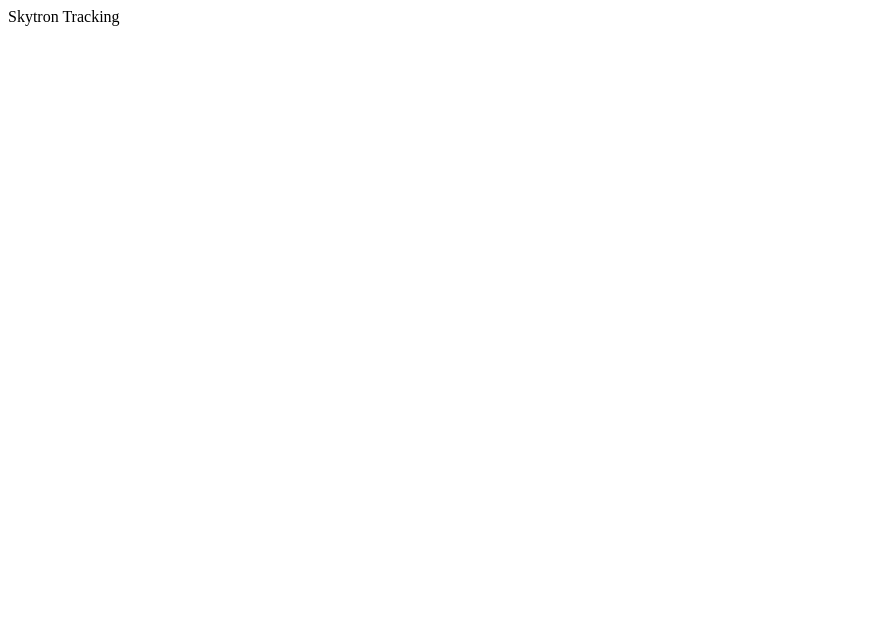
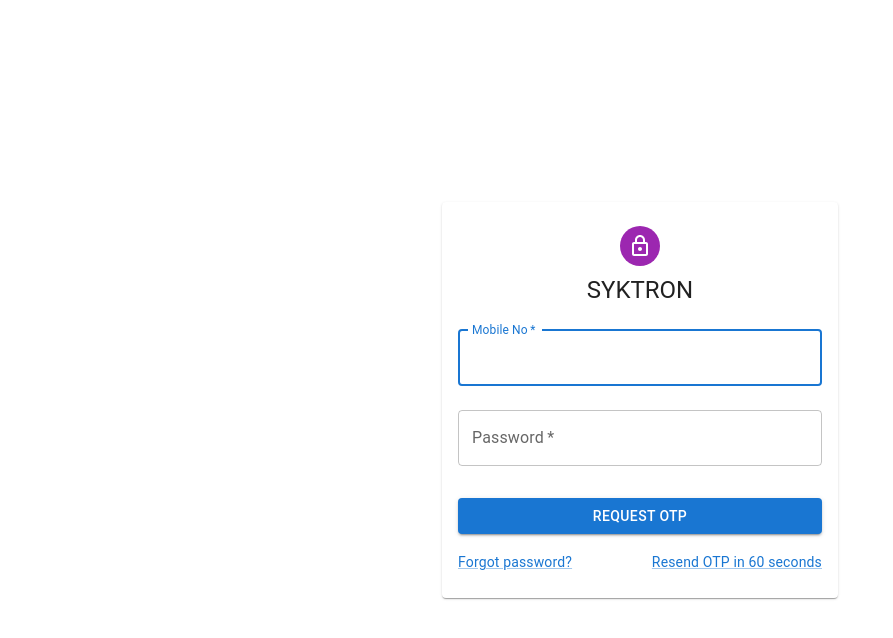
Before and after one commit to skytronserver/skytronfrontend, a React (Create React App) app: page / in a window 1280 px wide. Shown: the top 638 px of the page, without its empty margins (0-893 px from the left). Built offline with nearby package versions, Linux system fonts and the light colour scheme.

Commit message:
added login page

```diff
--- a/package.json
+++ b/package.json
@@ -3,6 +3,10 @@
   "version": "0.1.0",
   "private": true,
   "dependencies": {
+    "@emotion/react": "^11.11.3",
+    "@emotion/styled": "^11.11.0",
+    "@mui/icons-material": "^5.15.3",
+    "@mui/material": "^5.15.3",
     "@testing-library/jest-dom": "^5.17.0",
     "@testing-library/react": "^13.4.0",
     "@testing-library/user-event": "^13.5.0",
--- a/src/App.js
+++ b/src/App.js
@@ -1,7 +1,7 @@
 import React from "react";
-
+import Login from "./components/Login";
 const App = () => {
-  return <div>Skytron Tracking</div>;
+  return <Login />;
 };
 
 export default App;
--- /dev/null
+++ b/src/components/Login.jsx
@@ -0,0 +1,108 @@
+import React from "react";
+import Avatar from "@mui/material/Avatar";
+import Button from "@mui/material/Button";
+import CssBaseline from "@mui/material/CssBaseline";
+import TextField from "@mui/material/TextField";
+import Card from "@mui/material/Card";
+import CardContent from "@mui/material/CardContent";
+import Link from "@mui/material/Link";
+import Grid from "@mui/material/Grid";
+import Box from "@mui/material/Box";
+import LockOutlinedIcon from "@mui/icons-material/LockOutlined";
+import Typography from "@mui/material/Typography";
+import Container from "@mui/material/Container";
+import { createTheme, ThemeProvider } from "@mui/material/styles";
+
+const defaultTheme = createTheme();
+const Login = () => {
+  const handleSubmit = (event) => {
+    event.preventDefault();
+    const data = new FormData(event.currentTarget);
+    console.log({
+      mobile: data.get("mobile"),
+      password: data.get("password"),
+    });
+  };
+
+  return (
+    <ThemeProvider theme={defaultTheme}>
+      <Container component="main" maxWidth="xs">
+        <CssBaseline />
+        <Grid
+          container
+          spacing={0}
+          direction="column"
+          alignItems="center"
+          justifyContent="center"
+          sx={{ minHeight: "100vh" }}
+        >
+          <Card sx={{ minWidth: 275 }}>
+            <CardContent
+              sx={{
+                display: "flex",
+                flexDirection: "column",
+                alignItems: "center",
+              }}
+            >
+              <Avatar sx={{ m: 1, bgcolor: "secondary.main" }}>
+                <LockOutlinedIcon />
+              </Avatar>
+              <Typography component="h1" variant="h5">
+                SYKTRON
+              </Typography>
+              <Box
+                component="form"
+                onSubmit={handleSubmit}
+                noValidate
+                sx={{ mt: 1 }}
+              >
+                <TextField
+                  margin="normal"
+                  required
+                  fullWidth
+                  id="mobile"
+                  label="Mobile No"
+                  name="mobile"
+                  autoComplete="off"
+                  autoFocus
+                />
+                <TextField
+                  margin="normal"
+                  required
+                  fullWidth
+                  name="password"
+                  label="Password"
+                  type="password"
+                  id="password"
+                />
+
+                <Button
+                  type="submit"
+                  fullWidth
+                  variant="contained"
+                  sx={{ mt: 3, mb: 2 }}
+                >
+                  Request OTP
+                </Button>
+                <Grid container>
+                  <Grid item xs>
+                    <Link href="#" variant="body2">
+                      Forgot password?
+                    </Link>
+                  </Grid>
+                  <Grid item>
+                    <Link href="#" variant="body2">
+                      {"Resend OTP in 60 seconds"}
+                    </Link>
+                  </Grid>
+                </Grid>
+              </Box>
+            </CardContent>
+          </Card>
+        </Grid>
+      </Container>
+    </ThemeProvider>
+  );
+};
+
+export default Login;
```
Also changed, not shown: 1 other file (tests, documents, lock files or other folders).
